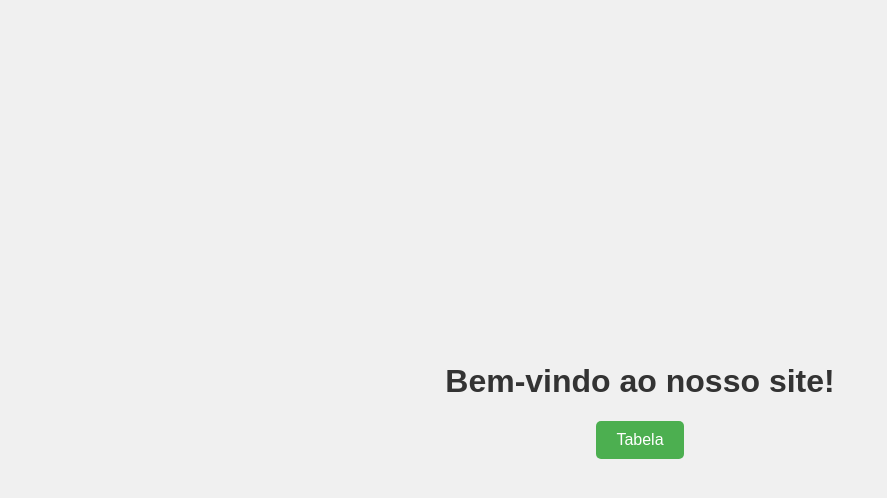
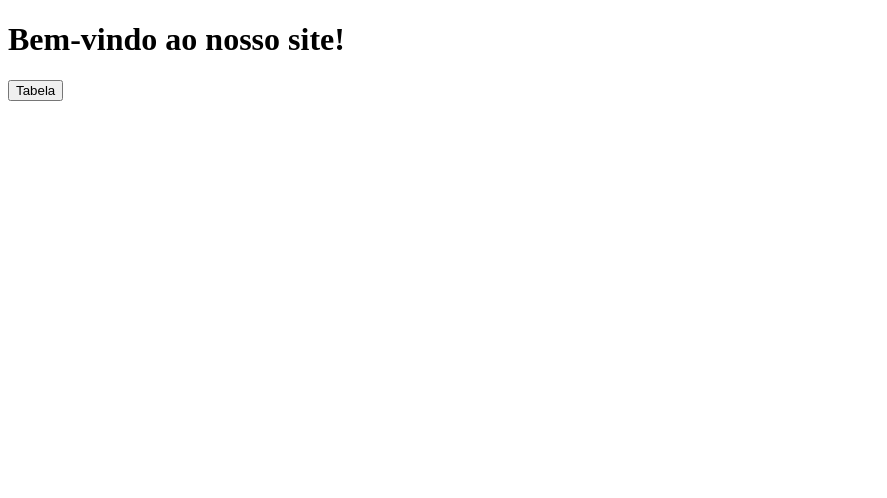
Before and after one commit to atomant78/novo, a plain HTML site: page index.html in a window 1280 px wide. Shown: the whole page, without its empty margins (0-887 px from the left). Drawn offline with Linux system fonts and the light colour scheme.

Commit message:
nova pagina em trabalho
em andamento

```diff
--- a/index.html
+++ b/index.html
@@ -4,33 +4,7 @@
     <meta charset="UTF-8">
     <meta name="viewport" content="width=device-width, initial-scale=1.0">
     <title>Página de Boas-Vindas</title>
-    <style>
-        body {
-            font-family: Arial, sans-serif;
-            display: flex;
-            flex-direction: column;
-            justify-content: center;
-            align-items: center;
-            height: 100vh;
-            margin: 0;
-            background-color: #f0f0f0;
-        }
-        h1 {
-            color: #333;
-        }
-        .tabela-btn {
-            padding: 10px 20px;
-            font-size: 16px;
-            background-color: #4CAF50;
-            color: white;
-            border: none;
-            border-radius: 5px;
-            cursor: pointer;
-        }
-        .tabela-btn:hover {
-            background-color: #45a049;
-        }
-    </style>
+
 </head>
 <body>
 
```
